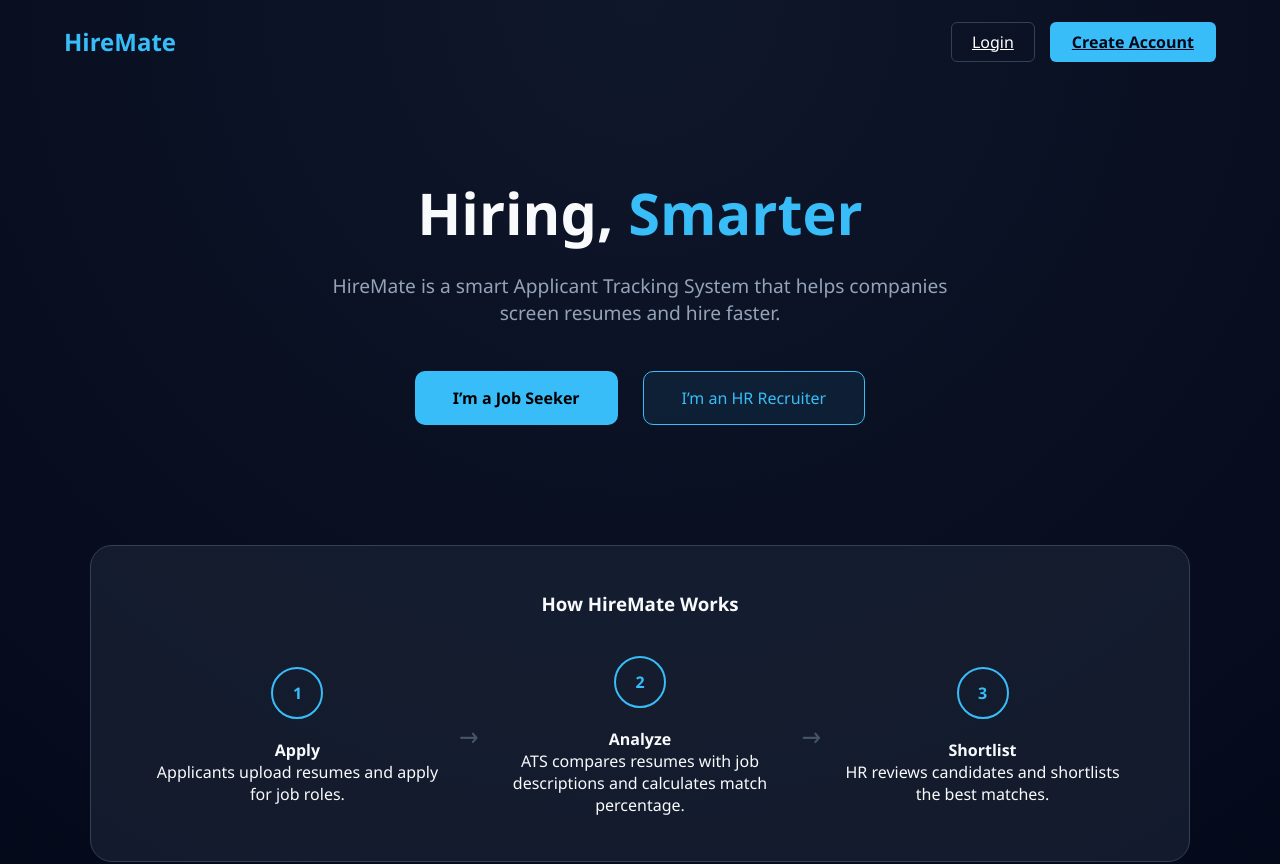
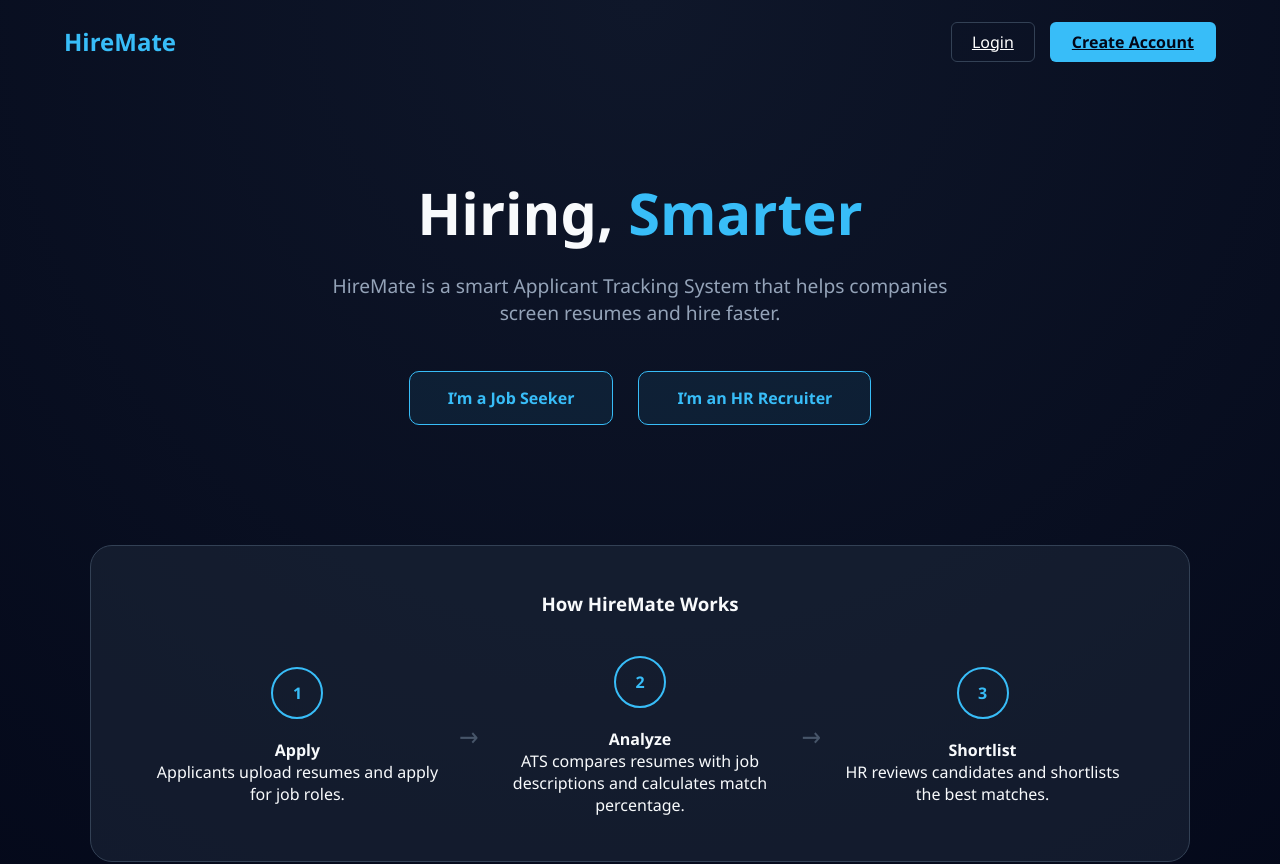
Before and after one commit to manojsudini/miniproject, a React (Create React App) app: page / in a window 1280 px wide. Shown: the top 864 px of the page. Built offline with nearby package versions, Linux system fonts and the light colour scheme.

Commit message:
Updated frontend changes

```diff
--- a/src/pages/Home.css
+++ b/src/pages/Home.css
@@ -102,9 +102,11 @@
   gap: 25px;
 }
 
-.btn-main {
-  background: #38bdf8;
-  border: none;
+.btn-main,
+.btn-outline {
+  background: rgba(56, 189, 248, 0.08);
+  border: 1.5px solid #38bdf8;
+  color: #38bdf8;
   padding: 15px 38px;
   font-size: 1rem;
   font-weight: 600;
@@ -113,28 +115,15 @@
   transition: all 0.3s ease;
 }
 
-.btn-main:hover {
+/* Hover effect */
+.btn-main:hover,
+.btn-outline:hover {
+  background: #38bdf8;
+  color: #020617;
   transform: translateY(-4px);
   box-shadow: 0 18px 40px rgba(56, 189, 248, 0.45);
 }
 
-.btn-outline {
-  background: rgba(56, 189, 248, 0.08);
-  border: 1px solid #38bdf8;
-  color: #38bdf8;
-  padding: 15px 38px;
-  font-size: 1rem;
-  border-radius: 10px;
-  cursor: pointer;
-  transition: all 0.3s ease;
-}
-
-.btn-outline:hover {
-  background: #38bdf8;
-  color: #020617;
-  transform: translateY(-4px);
-  box-shadow: 0 18px 40px rgba(56, 189, 248, 0.35);
-}
 
 /* WORKFLOW */
 .workflow-container {
--- a/src/pages/Home.jsx
+++ b/src/pages/Home.jsx
@@ -47,14 +47,14 @@ const Home = () => {
         <div className="hero-actions">
           <button
             className="btn-main"
-            onClick={() => navigate("/login")}
+            onClick={() => navigate("/login", { state: { role: "Applicant" } })}
           >
             I’m a Job Seeker
           </button>
 
           <button
             className="btn-outline"
-            onClick={() => navigate("/login")}
+            onClick={() => navigate("/login", { state: { role: "HR" } })}
           >
             I’m an HR Recruiter
           </button>
--- a/src/pages/Login.jsx
+++ b/src/pages/Login.jsx
@@ -1,10 +1,17 @@
-import { useState } from "react";
-import { useNavigate } from "react-router-dom";
+import { useState, useEffect } from "react";
+import { useNavigate, useLocation } from "react-router-dom";
 import "./Login.css";
 
 function Login() {
+    const location = useLocation();
     const navigate = useNavigate();
     const [role, setRole] = useState("applicant");
+
+    useEffect(() => {
+        if (location.state?.role) {
+            setRole(location.state.role.toLowerCase());
+        }
+    }, [location.state]);
 
     const handleLogin = () => {
         if (role === "applicant") navigate("/applicant");
@@ -20,12 +27,12 @@ function Login() {
 
                 <input type="email" placeholder="Email" />
                 <input type="password" placeholder="Password" />
+
                 <select value={role} onChange={(e) => setRole(e.target.value)}>
                     <option value="applicant">Applicant</option>
                     <option value="hr">HR</option>
                     <option value="admin">Admin</option>
                 </select>
-
 
                 <button onClick={handleLogin}>Login</button>
 
--- a/src/pages/Signup.jsx
+++ b/src/pages/Signup.jsx
@@ -19,35 +19,13 @@ function Signup() {
                 <input type="email" placeholder="Email" />
                 <input type="password" placeholder="Password" />
 
-                <p className="role-title">Select Job Role</p>
 
-                <div className="role-group">
-                    <label>
-                        <input type="radio" name="jobRole" />
-                        Software Tester
-                    </label>
-
-                    <label>
-                        <input type="radio" name="jobRole" />
-                        Frontend Developer
-                    </label>
-
-                    <label>
-                        <input type="radio" name="jobRole" />
-                        Backend Developer
-                    </label>
-
-                    <label>
-                        <input type="radio" name="jobRole" />
-                        Data Analyst
-                    </label>
-                </div>
 
 
                 <button onClick={handleSignup}>Create Account</button>
 
                 <p className="link">
-                    Already have an account? <a href="/">Login</a>
+                    Already have an account? <a href="/login">Login</a>
                 </p>
             </div>
         </div>
```
